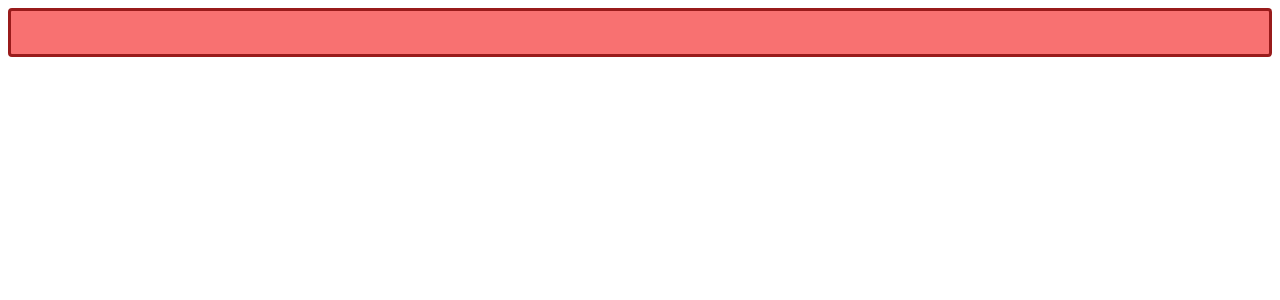
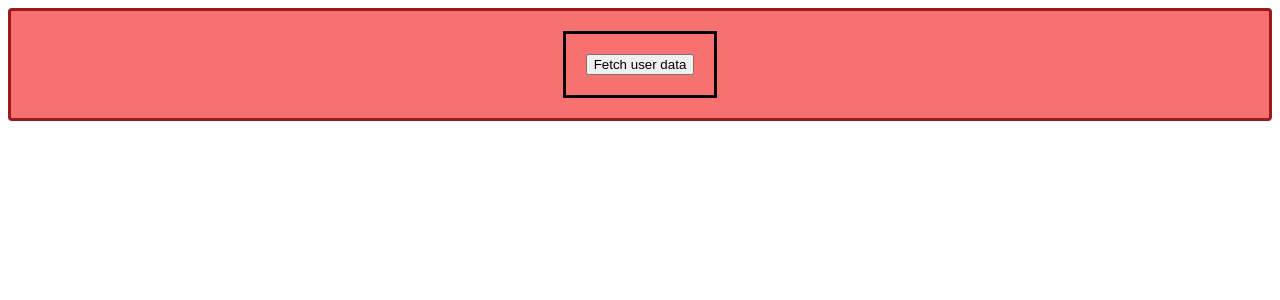
Before and after one commit to Kekko26/react-exercises, a React (Create React App) app: page /users/1 in a window 1280 px wide. Before the commit this address had no page. Shown: the top 300 px of the page. Built offline with nearby package versions, Linux system fonts and the light colour scheme.

Commit message:
Exercise done

```diff
--- a/src/AppTwo.js
+++ b/src/AppTwo.js
@@ -1,6 +1,7 @@
 import { Route, Routes } from "react-router-dom";
 import { Welcome } from "./Welcome";
 import { Counter } from "./Counter"
+import { ShowGitHubUser } from "./ShowGitHubUser";
 
 export function AppTwo(){
 
@@ -9,6 +10,7 @@
         <Routes>
             <Route path="/" element={<Welcome name={'Pio'}/>}/>
             <Route path="counter" element={<Counter/>}/>
+            <Route path="/users/:username" element={<ShowGitHubUser/>}/>
         </Routes>
         </div>
 
--- /dev/null
+++ b/src/ShowGitHubUser.js
@@ -0,0 +1,9 @@
+import { useParams } from "react-router-dom"
+import { GitHubUser } from "./GitHubUser"
+
+export function ShowGitHubUser(){
+    const username = useParams()
+    return(
+        <GitHubUser username={username.username}/>
+    )
+}
```
